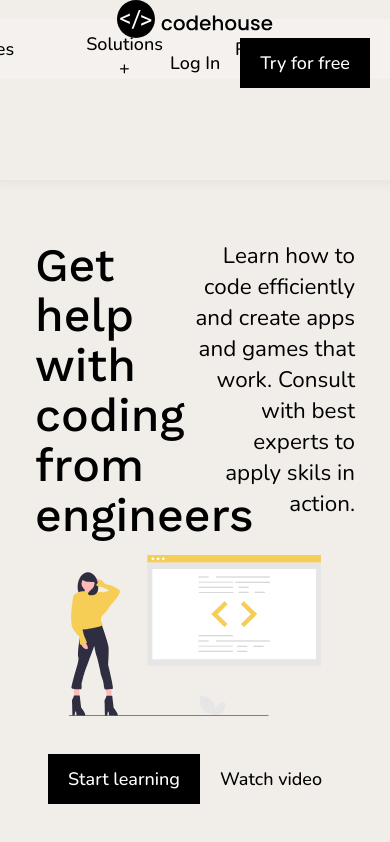
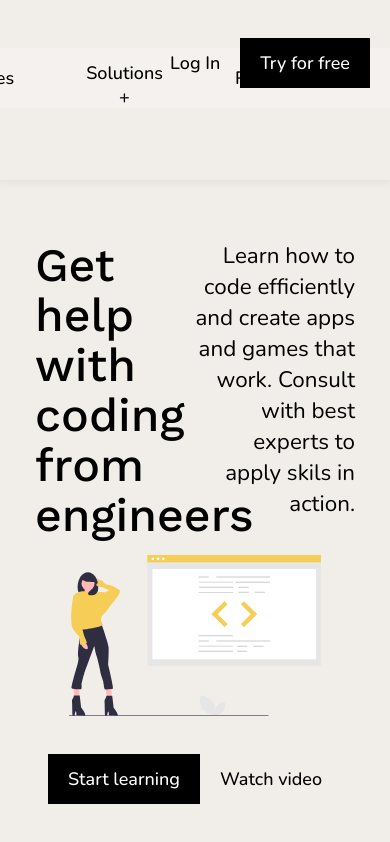
Before and after one commit to nGustavin/codehouse-landing, a Next.js app: page / in a window 390 px wide. Built offline with nearby package versions, Linux system fonts and the light colour scheme.

Commit message:
Header container breakpoint for large mobile devices created

```diff
--- a/src/components/Header/header.module.scss
+++ b/src/components/Header/header.module.scss
@@ -23,9 +23,13 @@
     height: 100%;
     width: 100%;
     max-height: 180px;
-    // background: burlywood;
     box-shadow: 0px 0px 10px 3px rgba(0, 0, 0, 0.05);
     position: relative;
+  }
+
+  @media (max-width: breakpoints.$mobile_large){
+    flex-direction: row;
+
   }
 
   >main{
```
